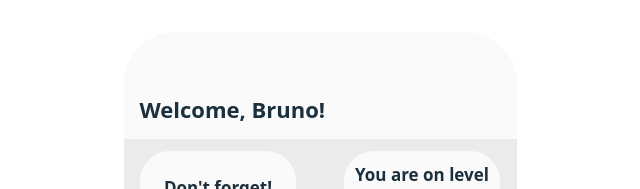
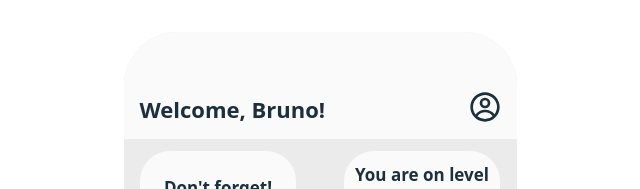
Before and after one commit to LautiGR116/medify, a React (Vite) app: page / in a window 1280 px wide. Shown: the top 189 px of the page, without its empty margins (320-960 px from the left). Built offline with nearby package versions, Linux system fonts and the light colour scheme; a web font is replaced by a local one.

Commit message:
no toquen mas el header

```diff
--- a/src/components/layout/header/Header.tsx
+++ b/src/components/layout/header/Header.tsx
@@ -1,6 +1,6 @@
 import { ReactElement } from "react";
 import React from "react";
-import { RoundedArrow } from "../../svg/common/Common";
+import {RoundedArrow} from "../../svg/common/Common";
 
 const HeaderVariants = {
     title: {
@@ -20,34 +20,30 @@ interface Icon {
     icon: ReactElement;
 }
 
-const Header = ({ name, title, comp }: HeaderI) => {
+const Header = ({name, title, comp }: HeaderI) => {
     function getTitleVariant() {
         return name === "home" ? HeaderVariants.title.home.join(" ") : HeaderVariants.title.default.join(" ");
     }
 
     return (
-        <div className="flex w-header h-header rounded-t-[53px] bg-scale-100 items-end px-4 py-2 justify-center">
-            {name !== "home" ? (
+        <div className="flex w-header h-header rounded-t-[53px] bg-scale-100 items-end px-4 py-2 justify-between">
+            { name !== "home" ? (
                     <>
                         <div className="flex-shrink-0 mb-2">
                             <RoundedArrow className={`${HeaderVariants.icon.join(" ")} transform -rotate-90`} />
                         </div>
-                    <span className={`${getTitleVariant()} flex-grow text-center mb-2`}>
+                        <span className={`${getTitleVariant()} flex-1 text-center mb-2`}>
             {title}
           </span>
-                    {comp ? (
-                        <div className="flex-shrink-0 mb-2">
-                            {React.cloneElement(comp.icon, { className: HeaderVariants.icon.join(" ") })}
-                        </div>
-                    ) : (
-                        <div className="w-8 mb-2" />
-                        )}
-                </>
-            ) : (
+                    </>) :
                 <span className={`${getTitleVariant()} flex-1 mb-2 text-left`}>
            {title}
           </span>
-            )}
+            }
+            <div className="flex-shrink-0 mb-2">
+                {comp ? React.cloneElement(comp.icon, {className: HeaderVariants.icon.join(" ")}) :
+                    <div className="w-8 h-8"></div>}
+            </div>
         </div>
     );
 };
```
Lines whose indentation alone changed are shown as unchanged.
